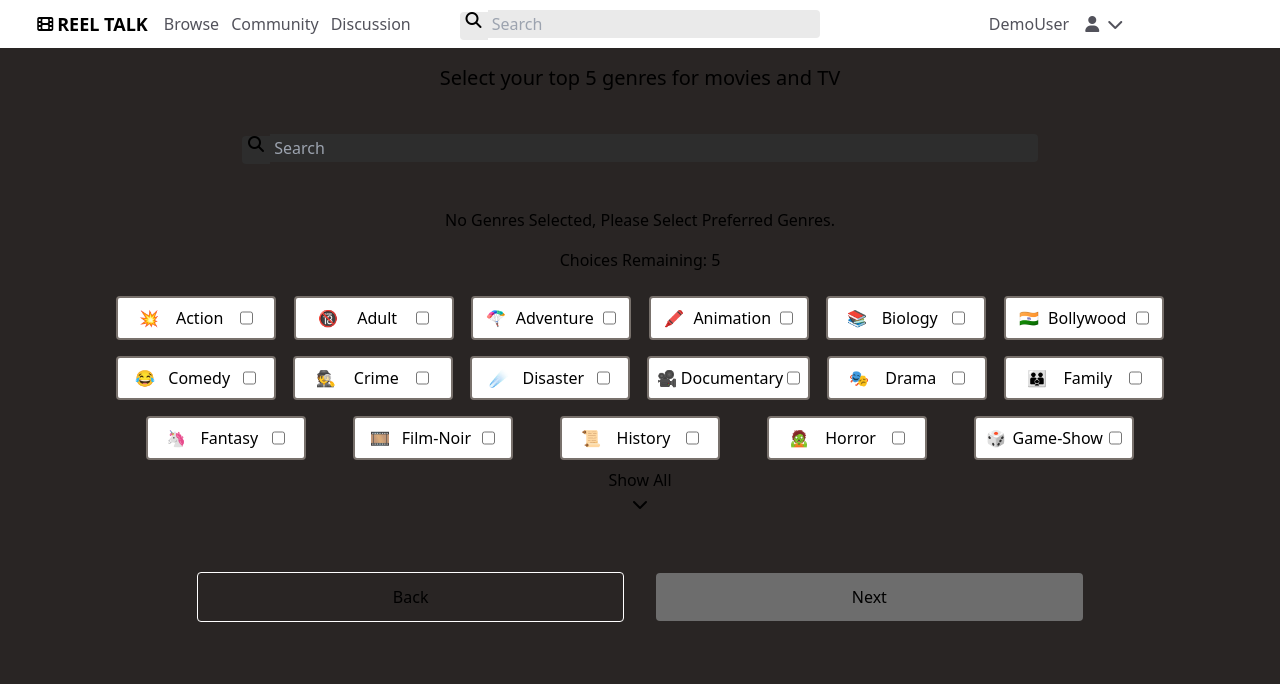
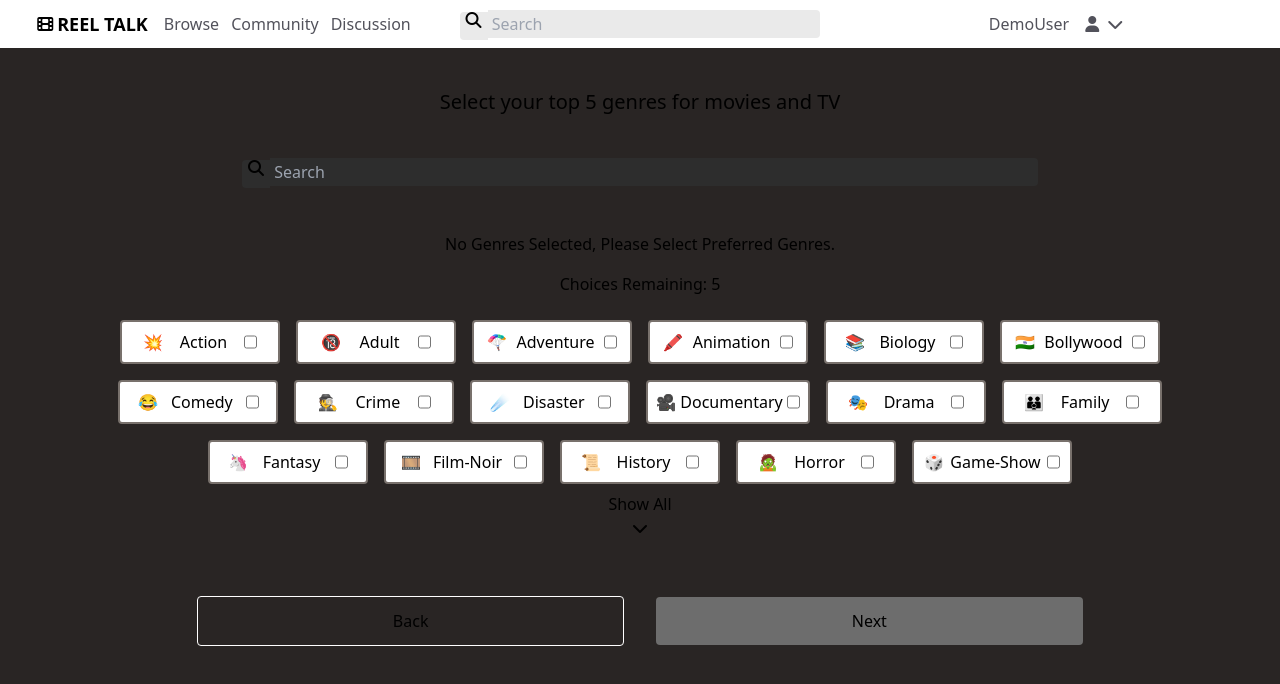
Before and after one commit to EthanSafari/reel-talk-application, a Next.js app: page /onboarding/genre-selection in a window 1280 px wide. Shown: the top 684 px of the page. Built offline with nearby package versions, Linux system fonts and the light colour scheme.

Commit message:
fixed css

```diff
--- a/src/components/genre-list.tsx
+++ b/src/components/genre-list.tsx
@@ -9,7 +9,7 @@ interface GenreProps {
 const GenreList: FC<GenreProps> = ({ genres, func }) => {
     return (
         <>
-            <ul className="flex flex-wrap w-10/12 justify-evenly">
+            <ul className="flex flex-wrap w-10/12 gap-0 justify-center">
                 {genres.map(({ id, name, icon, isSelected }) => (
                     <li key={id} className={`flex justify-evenly text-center container w-40 order-${id} ${!isSelected ? 'bg-white' : 'bg-yellow-500'} p-2 m-2 text-black rounded border-2 border-stone-500 min-w-fit`}>
                         <div>
--- a/src/pages/onboarding/genre-selection.tsx
+++ b/src/pages/onboarding/genre-selection.tsx
@@ -9,7 +9,7 @@ const GenreSelectionPage: FC = () => {
     return (
         <div className={`bg-stone-800 h-screen w-screen flex flex-col items-center`}>
             <Navbar />
-            <div className="text-xl mt-4">
+            <div className="text-xl mt-10">
                 Select your top 5 genres for movies and TV
             </div>
             <GenreProvider>
```
